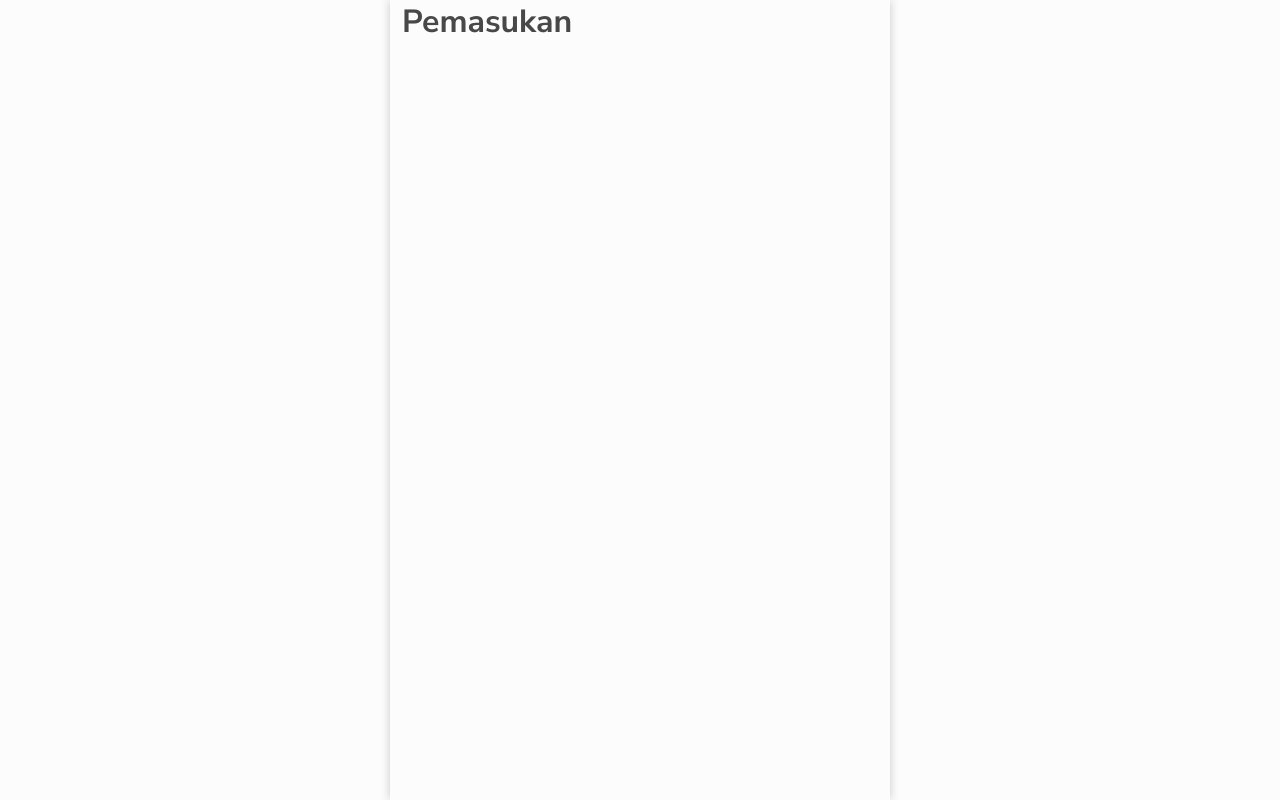
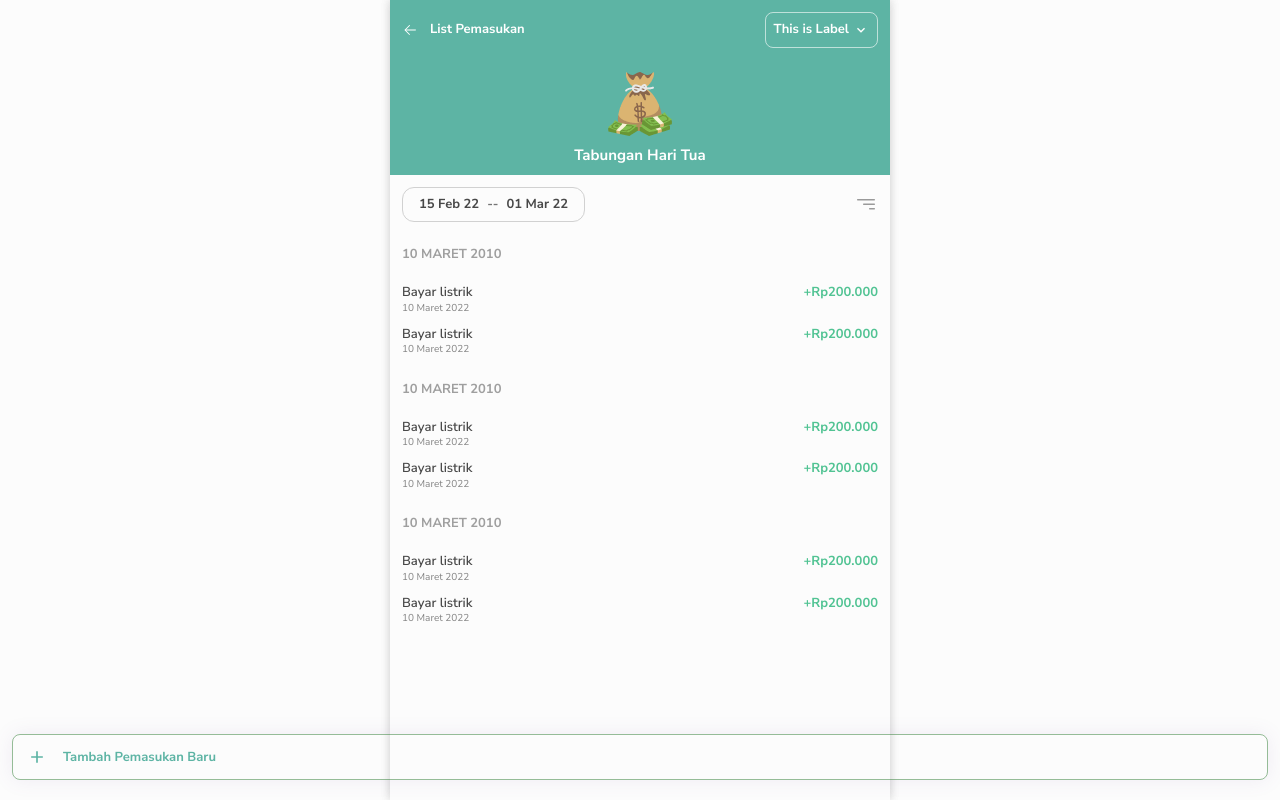
Before and after one commit to AburizalAN/Finance-App, a Next.js app: page /pemasukan in a window 1280 px wide. Built offline with nearby package versions, Linux system fonts and the light colour scheme.

Commit message:
Create page pemasukan

```diff
--- /dev/null
+++ b/components/FilterDate.tsx
@@ -0,0 +1,29 @@
+import Box from '@mui/material/Box'
+import styled from '@emotion/styled'
+
+const Container = styled(Box)`
+  border: 1px solid #D1D1D1;
+  border-radius: 12px;
+  padding: 8px 16px;
+  font-size: 13px;
+  font-weight: 700;
+  line-height: 17.73px;
+  display: flex;
+  align-items: center;
+  grid-column-gap: 8px;
+  > div:nth-child(2) {
+    color: #757575;
+  }
+`
+
+const FilterDate = () => {
+  return (
+    <Container>
+      <div>15 Feb 22</div>
+      <div>--</div>
+      <div>01 Mar 22</div>
+    </Container>
+  )
+}
+
+export default FilterDate
--- /dev/null
+++ b/components/FilterSection.tsx
@@ -0,0 +1,22 @@
+import styled from '@emotion/styled'
+import Grid from '@mui/material/Grid'
+import IconButton from '@mui/material/IconButton'
+import Filter from 'components/icons/Filter'
+import FilterDate from 'components/FilterDate'
+
+const FilterSection = () => {
+  return (
+    <Grid container justifyContent="space-between" alignItems="center">
+      <Grid item xs="auto">
+        <FilterDate />
+      </Grid>
+      <Grid item xs="auto">
+        <IconButton>
+          <Filter sx={{ fontSize: '24px' }}/>
+        </IconButton>
+      </Grid>
+    </Grid>
+  )
+}
+
+export default FilterSection
--- /dev/null
+++ b/components/SelectDropdown.tsx
@@ -0,0 +1,33 @@
+import Box from '@mui/material/Box'
+import styled from '@emotion/styled'
+import IconButton from '@mui/material/IconButton'
+import KeyboardArrowDownIcon from '@mui/icons-material/KeyboardArrowDown'
+
+const Container = styled.div`
+  border: 1px solid #FFFFFF99;
+  border-radius: 8px;
+  padding: 8px;
+  display: flex;
+  align-items: center;
+  justify-content: space-between;
+`
+const Label = styled.div`
+  font-size: 13px;
+  font-weight: 700;
+  line-height: 17.73px;
+  margin-right: 4px;
+  color: white;
+`
+
+const SelectDropdown = () => {
+  return (
+    <Container>
+      <Label>This is Label</Label>
+      <IconButton>
+        <KeyboardArrowDownIcon sx={{ color: 'white' }} />
+      </IconButton>
+    </Container>
+  )
+}
+
+export default SelectDropdown
--- /dev/null
+++ b/components/icons/ArrowLeft.tsx
@@ -0,0 +1,12 @@
+import { SvgIcon } from '@mui/material'
+
+const ArrowLeft = ({ fill = "white", fillOpacity = "0.8", ...props }: any) => {
+  return (
+    <SvgIcon width="16" height="16" viewBox="0 0 16 16" fill="none" xmlns="http://www.w3.org/2000/svg" {...props}>
+      <path d="M3.5 7.5H13.5C13.6326 7.5 13.7598 7.55268 13.8536 7.64645C13.9473 7.74021 14 7.86739 14 8C14 8.13261 13.9473 8.25979 13.8536 8.35355C13.7598 8.44732 13.6326 8.5 13.5 8.5H3.5C3.36739 8.5 3.24021 8.44732 3.14645 8.35355C3.05268 8.25979 3 8.13261 3 8C3 7.86739 3.05268 7.74021 3.14645 7.64645C3.24021 7.55268 3.36739 7.5 3.5 7.5Z" fill={fill} />
+      <path d="M3.70701 7.99999L7.854 12.146C7.94789 12.2399 8.00064 12.3672 8.00064 12.5C8.00064 12.6328 7.94789 12.7601 7.854 12.854C7.76012 12.9479 7.63278 13.0006 7.5 13.0006C7.36723 13.0006 7.23989 12.9479 7.14601 12.854L2.64601 8.35399C2.59945 8.30754 2.5625 8.25237 2.5373 8.19162C2.51209 8.13088 2.49911 8.06576 2.49911 7.99999C2.49911 7.93422 2.51209 7.8691 2.5373 7.80836C2.5625 7.74761 2.59945 7.69243 2.64601 7.64599L7.14601 3.14599C7.23989 3.0521 7.36723 2.99936 7.5 2.99936C7.63278 2.99936 7.76012 3.0521 7.854 3.14599C7.94789 3.23988 8.00064 3.36721 8.00064 3.49999C8.00064 3.63277 7.94789 3.7601 7.854 3.85399L3.70701 7.99999Z" fill={fill} />
+    </SvgIcon>
+  )
+}
+
+export default ArrowLeft
--- /dev/null
+++ b/components/icons/Filter.tsx
@@ -0,0 +1,11 @@
+import SvgIcon from "@mui/material/SvgIcon"
+
+const Filter = (props: any) => {
+  return (
+    <SvgIcon {...props} width="24" height="24" viewBox="0 0 24 24" fill="none" xmlns="http://www.w3.org/2000/svg">
+      <path d="M21 15.75C21 15.5511 20.921 15.3603 20.7803 15.2197C20.6397 15.079 20.4489 15 20.25 15H15.75C15.5511 15 15.3603 15.079 15.2197 15.2197C15.079 15.3603 15 15.5511 15 15.75C15 15.9489 15.079 16.1397 15.2197 16.2803C15.3603 16.421 15.5511 16.5 15.75 16.5H20.25C20.4489 16.5 20.6397 16.421 20.7803 16.2803C20.921 16.1397 21 15.9489 21 15.75ZM21 11.25C21 11.0511 20.921 10.8603 20.7803 10.7197C20.6397 10.579 20.4489 10.5 20.25 10.5H9.75C9.55109 10.5 9.36032 10.579 9.21967 10.7197C9.07902 10.8603 9 11.0511 9 11.25C9 11.4489 9.07902 11.6397 9.21967 11.7803C9.36032 11.921 9.55109 12 9.75 12H20.25C20.4489 12 20.6397 11.921 20.7803 11.7803C20.921 11.6397 21 11.4489 21 11.25ZM21 6.75C21 6.55109 20.921 6.36032 20.7803 6.21967C20.6397 6.07902 20.4489 6 20.25 6H3.75C3.55109 6 3.36032 6.07902 3.21967 6.21967C3.07902 6.36032 3 6.55109 3 6.75C3 6.94891 3.07902 7.13968 3.21967 7.28033C3.36032 7.42098 3.55109 7.5 3.75 7.5H20.25C20.4489 7.5 20.6397 7.42098 20.7803 7.28033C20.921 7.13968 21 6.94891 21 6.75Z" fill="#9A9A9A"/>
+    </SvgIcon>
+  )
+}
+
+export default Filter
--- /dev/null
+++ b/components/screens/pemasukan.style.ts
@@ -0,0 +1,85 @@
+import Box from '@mui/material/Box'
+import Button from '@mui/material/Button'
+import styled from '@emotion/styled'
+
+export const Header = styled(Box)`
+  padding: 12px;
+  background-color: #5DB4A4;
+  h1 {
+    color: #fff;
+  }
+`
+export const TopBar = styled.div`
+  display: flex;
+  align-items: center;
+`
+export const TopBarTitle = styled.div`
+  font-size: 13px;
+  line-height: 17.73px;
+  font-weight: 700;
+  color: #fff;
+  margin-right: auto;
+`
+export const Image = styled.img`
+  margin: auto;
+  display: block;
+`
+export const TitleHeader = styled.div`
+  font-size: 15px;
+  font-weight: 700;
+  line-height: 1;
+  margin-top: 12px;
+  text-align: center;
+  color: white;
+`
+export const DateTitle = styled.div`
+  font-size: 13px;
+  line-height: 17.73px;
+  font-weight: 700;
+  color: #9F9F9F;
+  text-transform: uppercase;
+  margin-bottom: 20px;
+`
+export const TransactionItem = styled.div`
+  display: flex;
+  align-items: start;
+  justify-content: space-between;
+  font-size: 13px;
+  line-height: 17.73px;
+  &:not(:last-child) {
+    margin-bottom: 10px
+  }
+  .label {
+    font-weight: 600;
+  }
+  .date {
+    font-size: 10px;
+    line-height: 13.64px;
+    color: #838383;
+  }
+  .price {
+    font-weight: 700;
+    color: #51C393;
+  }
+`
+export const BottomFixSection = styled(Box)`
+  padding: 12px 12px 20px;
+  position: fixed;
+  bottom: 0;
+  left: 0;
+  width: 100%;
+`
+export const BottomFixButton = styled(Button)`
+  text-transform: none;
+  border-radius: 8px;
+  box-shadow: 0px 0px 20px 0px #7C58AA1A;
+  color: #5DB4A4;
+  font-size: 13px;
+  line-height: 1;
+  font-weight: 700;
+  padding: 12px 18px;
+  justify-content: start;
+  .MuiButton-startIcon {
+    margin-right: 16px;
+  }
+`
--- a/components/style.ts
+++ b/components/style.ts
@@ -16,6 +16,20 @@ export const theme = createTheme({
         indicator: {
           display: 'none'
         }
+      }
+    },
+    MuiIconButton: {
+      styleOverrides: {
+        root: `
+          padding: 0;
+        `
+      }
+    },
+    MuiSvgIcon: {
+      styleOverrides: {
+        root: `
+          font-size: 1rem;
+        `
       }
     }
   },
--- a/package.json
+++ b/package.json
@@ -11,6 +11,7 @@
   "dependencies": {
     "@emotion/react": "^11.8.2",
     "@emotion/styled": "^11.8.1",
+    "@mui/icons-material": "^5.5.1",
     "@mui/material": "^5.5.0",
     "next": "12.1.0",
     "next-pwa": "^5.4.6",
--- a/pages/pemasukan/index.tsx
+++ b/pages/pemasukan/index.tsx
@@ -1,10 +1,66 @@
 import type { NextPage } from 'next'
 import Box from '@mui/material/Box'
+import IconButton from '@mui/material/IconButton'
+import ArrowLeft from 'components/icons/ArrowLeft'
+import AddIcon from '@mui/icons-material/Add';
+
+import SelectDropdown from 'components/SelectDropdown'
+import FilterSection from 'components/FilterSection'
+import { Header, TopBar, TopBarTitle, Image, TitleHeader, DateTitle, TransactionItem, BottomFixSection, BottomFixButton } from 'components/screens/pemasukan.style'
 
 const Pemasukan: NextPage = () => {
   return (
-    <Box px="12px" sx={{ minHeight: "100vh" }}>
-      <h1>Pemasukan</h1>
+    <Box sx={{ minHeight: "100vh" }}>
+      {/* Bagian Header */}
+      <Header>
+        <TopBar>
+          <IconButton sx={{ marginRight: '12px' }}>
+            <ArrowLeft sx={{ width: 16, height: 16 }} />
+          </IconButton>
+          <TopBarTitle>List Pemasukan</TopBarTitle>
+          <SelectDropdown />
+        </TopBar>
+        <Box mt="24px">
+          <Image src="/money-bag.png" alt="money bag" />
+          <TitleHeader>Tabungan Hari Tua</TitleHeader>
+        </Box>
+      </Header>
+      {/* Bagian isi */}
+      <Box p="12px">
+        <FilterSection />
+        {[...Array(3)].map((item, i) => (
+          <Box key={i} mt="24px">
+            <DateTitle>10 Maret 2010</DateTitle>
+            <Box>
+              <TransactionItem>
+                <div>
+                  <div className="label">Bayar listrik</div>
+                  <div className="date">10 Maret 2022</div>
+                </div>
+                <div className="price">+Rp200.000</div>
+              </TransactionItem>
+              <TransactionItem>
+                <div>
+                  <div className="label">Bayar listrik</div>
+                  <div className="date">10 Maret 2022</div>
+                </div>
+                <div className="price">+Rp200.000</div>
+              </TransactionItem>
+            </Box>
+          </Box>
+        ))}
+      </Box>
+      {/* Bagian Bottom Navigation */}
+      <BottomFixSection>
+        <BottomFixButton
+          variant="outlined"
+          fullWidth
+          color="success"
+          startIcon={<AddIcon />}
+        >
+          Tambah Pemasukan Baru
+        </BottomFixButton>
+      </BottomFixSection>
     </Box>
   )
 }
```
Also changed, not shown: 1 other file (tests, documents, lock files or other folders).
